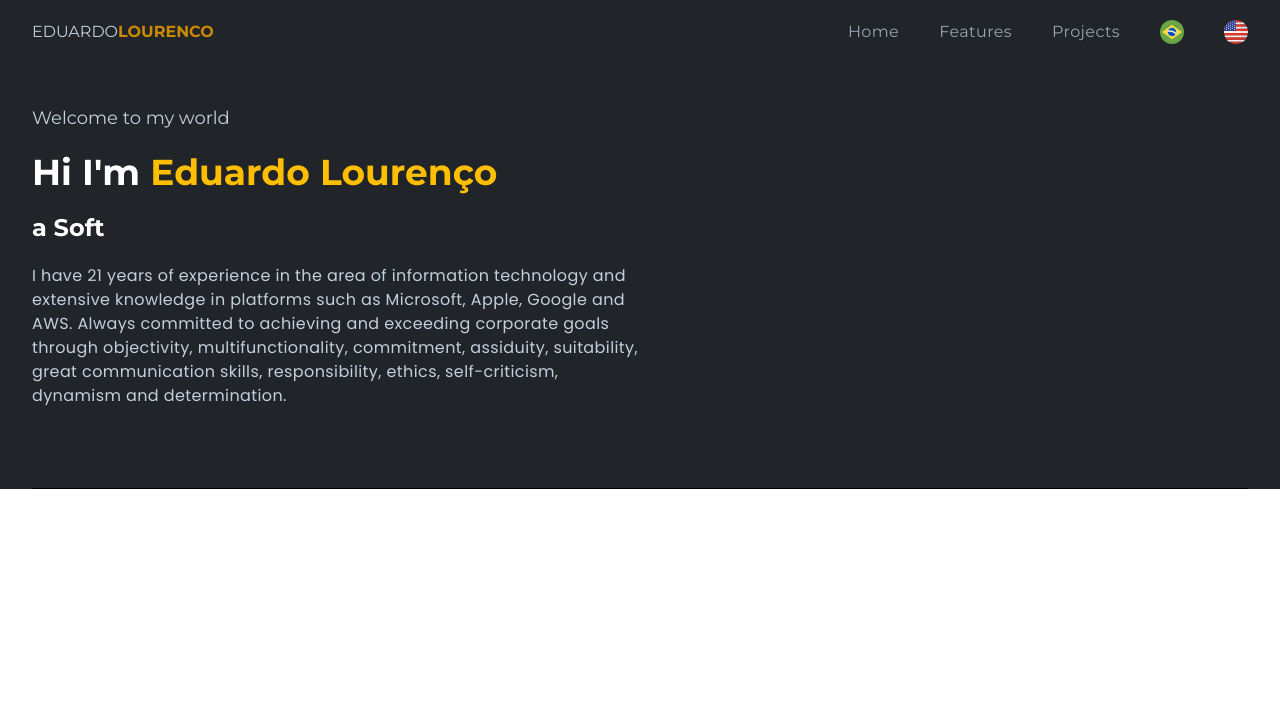
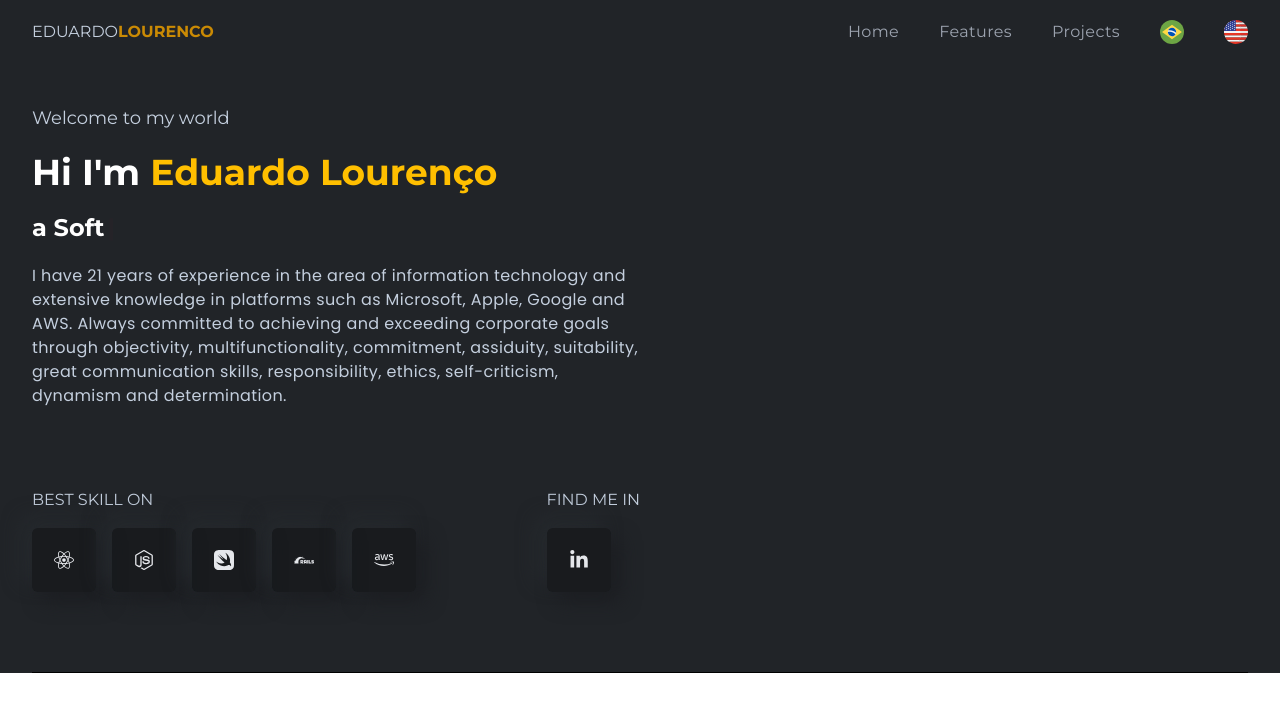
Before and after one commit to elourenco/elourenco.github.io, a React (Create React App) app: page / in a window 1280 px wide. Shown: the top 712 px of the page. Built offline with nearby package versions, Linux system fonts and the light colour scheme.

Commit message:
Add skills

```diff
--- a/public/locales/en/translation.json
+++ b/public/locales/en/translation.json
@@ -12,5 +12,7 @@
     "1001": "Home",
     "1002": "Features",
     "1003": "Projects"
-  }
+  },
+  "skillOn": "BEST SKILL ON",
+  "findMe": "FIND ME IN"
 }
--- a/public/locales/pt/translation.json
+++ b/public/locales/pt/translation.json
@@ -12,5 +12,7 @@
     "1001": "Home",
     "1002": "Conhecimento",
     "1003": "Projetos"
-  }
+  },
+  "skillOn": "MELHOR HABILIDADE EM",
+  "findMe": "ME ENCONTRA EM"
 }
--- /dev/null
+++ b/src/components/home/find-me.js
@@ -0,0 +1,24 @@
+import React from 'react';
+import { FaLinkedinIn } from 'react-icons/fa';
+import { useTranslation } from 'react-i18next';
+
+const FindMe = () => {
+  const { t } = useTranslation();
+
+  return (
+    <div className="flex flex-col xl:flex-row gap-6 lgl:gap-0 justify-between">
+      <div>
+        <h2 className="text-base uppercase font-titleFont mb-4">
+          {t('findMe')}
+        </h2>
+        <div className="flex gap-4">
+          <span className="bannerIcon">
+            <FaLinkedinIn />
+          </span>
+        </div>
+      </div>
+    </div>
+  );
+};
+
+export default FindMe;
--- a/src/components/home/left-home.js
+++ b/src/components/home/left-home.js
@@ -1,6 +1,8 @@
 import React from 'react';
 import { useTypewriter, Cursor } from 'react-simple-typewriter';
 import { useTranslation } from 'react-i18next';
+import Skills from './skills';
+import FindMe from './find-me';
 
 const LeftHome = () => {
   const { t } = useTranslation();
@@ -38,7 +40,10 @@ const LeftHome = () => {
           {t('description')}
         </p>
       </div>
-      {/* Media */}
+      <div className="flex flex-col xl:flex-row gap-6 lgl:gap-0 justify-between">
+        <Skills />
+        <FindMe />
+      </div>
     </div>
   );
 };
--- /dev/null
+++ b/src/components/home/skills.js
@@ -0,0 +1,37 @@
+import React from 'react';
+import { FaReact, FaAws } from 'react-icons/fa';
+import { SiRubyonrails, SiNodedotjs, SiSwift } from 'react-icons/si';
+import { useTranslation } from 'react-i18next';
+
+const Skills = () => {
+  const { t } = useTranslation();
+
+  return (
+    <div className="flex flex-col xl:flex-row gap-6 lgl:gap-0 justify-between">
+      <div>
+        <h2 className="text-base uppercase font-titleFont mb-4">
+          {t('skillOn')}
+        </h2>
+        <div className="flex gap-4">
+          <span className="bannerIcon">
+            <FaReact />
+          </span>
+          <span className="bannerIcon">
+            <SiNodedotjs />
+          </span>
+          <span className="bannerIcon">
+            <SiSwift />
+          </span>
+          <span className="bannerIcon">
+            <SiRubyonrails />
+          </span>
+          <span className="bannerIcon">
+            <FaAws />
+          </span>
+        </div>
+      </div>
+    </div>
+  );
+};
+
+export default Skills;
```
